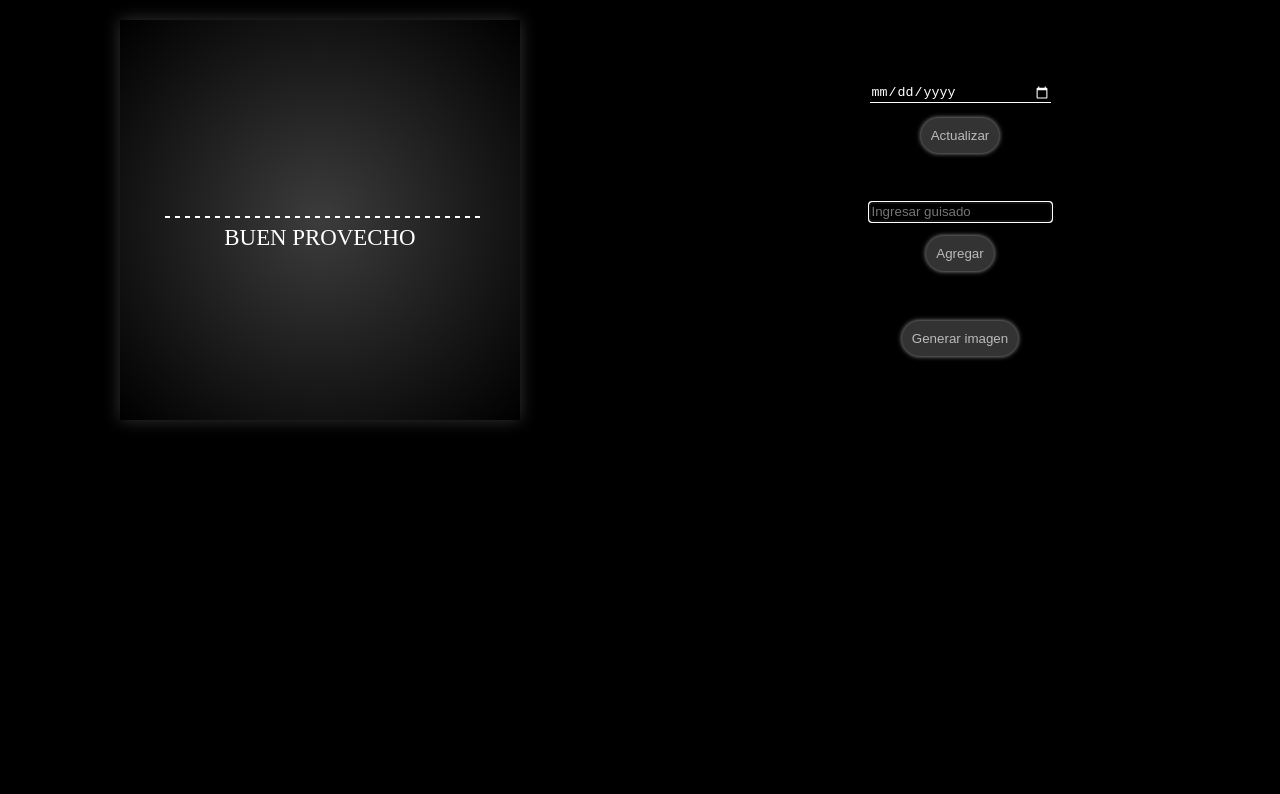
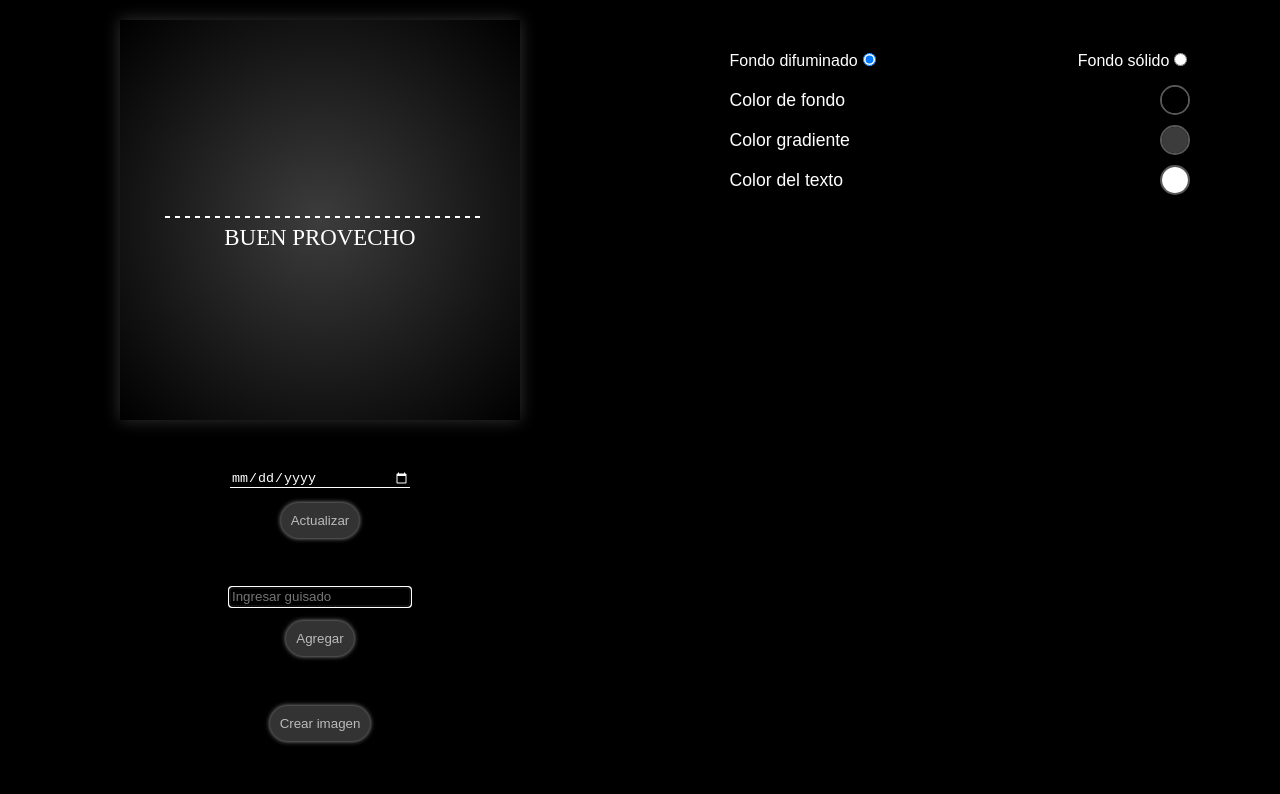
Before and after one commit to VGM137/ReactMenuGen, a React app: page / in a window 1280 px wide. Built offline with nearby package versions, Linux system fonts and the light colour scheme; a web font is replaced by a local one.

Commit message:
Editable styles 1.0

```diff
--- a/src/actions/index.js
+++ b/src/actions/index.js
@@ -17,3 +17,23 @@ export const removeOption = (payload) => ({
  type: "REMOVE_OPTION",
  payload
 });
+
+export const changeBackgroundColor = (payload) => ({
+ type: "CHANGE_BG_COLOR",
+ payload
+});
+
+export const changeGradientColor = (payload) => ({
+ type: "CHANGE_GR_COLOR",
+ payload
+});
+
+export const changeTextColor = (payload) => ({
+ type: "CHANGE_TX_COLOR",
+ payload
+});
+
+export const backgroundType = (payload) => ({
+ type: "BACKGROUND_TYPE",
+ payload
+});
--- a/src/assets/styles/App.scss
+++ b/src/assets/styles/App.scss
@@ -6,8 +6,9 @@
 body{
   margin: 0;
   font-size: 2.2em;
-  font-family: 'Finger Paint', cursive;
+  font-family: Arial, Helvetica, sans-serif;
   background-color: black;
+  box-sizing: border-box;
 }
 .principal{
   width: 100vw;
@@ -16,10 +17,12 @@ body{
   grid-template-columns: 50% 50%;
   grid-template-rows: auto
 }
+.container__wrapper{
+  margin: 10px;
+}
 
 @media screen and (max-width: 768px) {
   .principal{
     grid-template-columns: 100%;
-    grid-template-rows: 50% 50%;
   }
 }
--- /dev/null
+++ b/src/assets/styles/components/Checkbox.scss
@@ -0,0 +1,9 @@
+.checkbox-wrapper{
+    align-items: center;
+    color: #fff;
+    display: flex;
+    font-size: 1rem;
+    justify-content: space-between;
+    margin: 10px auto;
+    width: 80%;
+}
--- /dev/null
+++ b/src/assets/styles/components/ColorPicker.scss
@@ -0,0 +1,48 @@
+.text-colorPicker__container,
+.gradient-colorPicker__container,
+.background-colorPicker__container{
+    align-items: center;
+    color: #fff;
+    display: flex;
+    font-size: .5em;
+    justify-content: space-between;
+    margin: 5px auto;
+    width: 80%;
+}
+.picker-area {
+    width: 30px;
+    height: 30px;
+}
+.picker-wrapper{
+    height: 30px;
+    width: 30px;
+    border: none;
+    border-radius: 100%;
+    overflow: hidden;
+}
+.colorPicker__container input{
+    background-color: transparent;
+    border: none;
+    border-radius: 100%;
+    height: 60px;
+    width: 60px;
+    display: flex;
+    justify-content: center;
+    align-items: center;
+    padding: 0;
+    margin: 0;
+}
+.picker-container{
+    height: 100%;
+    width: 100%;
+    display: inline-grid;
+    overflow: hidden;
+    align-items: center;
+    justify-content: center;
+    border-radius: 100%;
+    margin: 0;
+    padding: 0;
+    align-content: center;
+    border: solid 2px rgba(176, 176, 176, 0.5);
+    box-sizing: border-box;
+}
--- a/src/assets/styles/components/EnterGuisado.scss
+++ b/src/assets/styles/components/EnterGuisado.scss
@@ -13,7 +13,7 @@
   color: white;
   background-color: rgba(0,0,0,0);
   border: none;
-  border-bottom: 1px solid black;
+  border-bottom: 1px solid rgb(255, 255, 255);
 }
 .btn-container{
   width: auto;
--- a/src/assets/styles/components/Interaccion.scss
+++ b/src/assets/styles/components/Interaccion.scss
@@ -2,6 +2,7 @@
   min-width: 100px;
   max-width: 200px;
   margin: auto;
+  font-size: 1em;
 }
 
 .downloadBtn{
@@ -19,6 +20,8 @@
 .link{
 /*   border: solid 1px white; */
   height: auto;
+  display: flex;
+  margin: auto;
 }
 
 .linkGo{
@@ -28,4 +31,21 @@
   justify-content: center;
   font-size: .5em;
   line-break: anywhere;
+  text-decoration: none;
 }
+
+.edit-styles{
+  display: flex;
+  flex-direction: column;
+  width: 90%;
+  margin: 20px auto 0;
+}
+
+@media screen and (max-width: 768px){
+  .entradas{
+    display: grid;
+    grid-template-columns: 1fr 1fr;
+    grid-template-rows: auto;
+    max-width: 90vw;
+  }
+}
--- a/src/assets/styles/components/VistaPrevia.scss
+++ b/src/assets/styles/components/VistaPrevia.scss
@@ -1,7 +1,3 @@
-body {
-  font-size: 2.2em;
-  font-family: 'Finger Paint';
-}
 .menu{
   max-width: 400px;
   max-height: 400px;
@@ -14,6 +10,7 @@ body {
   position: relative;
   box-shadow: 0px 0px 16px 0px #333333;
   font-size: .65em;
+  font-family: 'Finger Paint';
 }
 .container{
   margin: auto;
--- /dev/null
+++ b/src/components/Checkbox.jsx
@@ -0,0 +1,29 @@
+import React from 'react';
+import { connect, useSelector, useDispatch } from 'react-redux';
+import { backgroundType } from '../actions';
+import '../assets/styles/components/Checkbox.scss'
+
+const Checkbox = () => {
+
+  let dispatch = useDispatch()
+
+  const handleChange = (e) => {
+        let type = e.target.value
+        dispatch(backgroundType(type))
+  }
+
+  return (
+    <form onChange={(e) => handleChange(e)} className={`checkbox-wrapper`}  >
+        <div className='chackbox-container' >
+            <label htmlFor='gradient' >Fondo difuminado</label>
+            <input name='type' type='radio' defaultChecked value='gradient' id='gradient' />
+        </div>
+        <div className='chackbox-container' >
+            <label htmlFor='solid' >Fondo sólido</label>
+            <input name='type' type='radio' value='solid' id='solid' />
+        </div>
+    </form>
+  )
+}
+
+export default connect(null, null)(Checkbox)
--- /dev/null
+++ b/src/components/ColorPicker.jsx
@@ -0,0 +1,46 @@
+import React from 'react';
+import { connect, useSelector, useDispatch } from 'react-redux';
+import { changeBackgroundColor, changeGradientColor, changeTextColor } from '../actions';
+import '../assets/styles/components/ColorPicker.scss'
+
+const ColorPicker = ({section, label}) => {
+
+  const styles = useSelector(state => state.styles)
+  let dispatch = useDispatch()
+
+  let pickerValue = styles.section+'Color'
+
+  const handleClick = (e) => {
+    let color = e.target.value
+    if( section == 'background' ){
+      dispatch(changeBackgroundColor(color))
+    }else if( section == 'gradient' ){
+      dispatch(changeGradientColor(color))
+    }else if( section == 'text' ){
+      dispatch(changeTextColor(color))
+    }
+  }
+
+  return (
+    <div className={`colorPicker__container ${section}-colorPicker__container`} >
+        <label htmlFor="colorpicker">{label}</label>
+        <div className='picker-area' >
+          <div className='picker-container'>
+            <input
+              type="color"
+              id='colorpicker'
+              value={ section == 'background' && styles.backgroundColor || section == 'gradient' && styles.gradientColor || section == 'text' && styles.textColor  }
+              onChange={handleClick} />
+          </div>
+        </div>
+    </div>
+  )
+}
+
+const dispatchStateToProps = {
+  changeBackgroundColor,
+  changeGradientColor,
+  changeTextColor
+}
+
+export default connect(null, dispatchStateToProps)(ColorPicker)
--- a/src/components/CreateImage.jsx
+++ b/src/components/CreateImage.jsx
@@ -5,6 +5,8 @@ import { guisadoText, addOption } from "../actions";
 import '../assets/styles/components/EnterGuisado.scss'
 
 const CreateImage = (props) => {
+
+  let styles = props.styles
 
   const createImage = async () => {
     const payload = {
@@ -18,8 +20,7 @@ const CreateImage = (props) => {
         width: 400px;
         height: 400px;
         margin: auto;
-        background: rgb(60,60,60);
-        background: radial-gradient(circle, rgba(60,60,60,1) 0%, rgba(0,0,0,1) 100%);
+        background: ${styles.backgroundType == 'gradient' ? `radial-gradient(circle, ${styles.gradientColor} 0%, ${styles.backgroundColor} 100%)` : `${styles.backgroundColor}` };
         display: flex;
         position: relative;
         box-shadow: 0px 0px 16px 0px #333333;
@@ -35,11 +36,11 @@ const CreateImage = (props) => {
         margin: 0 auto;
       }
       .encabezado{
-        color: white;
+        color: ${styles.textColor};
         display: flex;
         margin: auto;
         text-align: center;
-        background-image: linear-gradient(to right, white 50%, rgba(255,255,255,0) 0%);
+        background-image: linear-gradient(to right, ${styles.textColor} 50%, rgba(255,255,255,0) 0%);
         background-position: bottom;
         background-size: 10px 2px;
         background-repeat: repeat-x;
@@ -65,18 +66,18 @@ const CreateImage = (props) => {
       }
       .guisados{
         width: auto;
-        color: white;
+        color: ${styles.textColor};
         text-align: center;
         box-sizing: border-box;
         padding: 10px 0 25px 0;
       }
 
       .pie{
-        background-image: linear-gradient(90deg,#fff 50%,hsla(0,0%,100%,0) 0);
+        background-image: linear-gradient(90deg, ${styles.textColor} 50%,hsla(0,0%,100%,0) 0);
         background-position: top;
         background-repeat: repeat-x;
         background-size: 10px 2px;
-        color: #fff;
+        color: ${styles.textColor};
         padding: 10px 0;
       }
       .pie-mensaje{
@@ -130,7 +131,7 @@ const CreateImage = (props) => {
     try {
       const response = await axios.post('https://hcti.io/v1/image', JSON.stringify(payload), headers );
       console.log(response)
-      link.innerHTML = `<a id="linkGo" target='_blank' class="linkGo" href=${response.data.url}>Guardar</a>`;
+      link.innerHTML = `<a id="linkGo" target='_blank' class="linkGo" href=${response.data.url}>Abrir imagen</a>`;
     } catch (error) {
       console.log(error);
     }
@@ -138,7 +139,7 @@ const CreateImage = (props) => {
 
   return(
     <div id="downloadBtn" className="downloadBtn">
-        <button id="download" className="download btn" onClick={createImage}>Generar imagen</button>
+        <button id="download" className="download btn" onClick={createImage}>Crear imagen</button>
     </div>
   )
 }
@@ -146,6 +147,7 @@ const CreateImage = (props) => {
 const mapStateToProps = (state) => {
   return {
     optionText: state.optionText,
+    styles: state.styles
   }
 }
 
--- a/src/components/EnterDate.jsx
+++ b/src/components/EnterDate.jsx
@@ -12,7 +12,7 @@ const EnterDate = (props) => {
   }
 
   return (
-    <div>
+    <div className='container__wrapper'>
       <div id="enter-container" className="enter-container">
         <input
           id="date"
--- a/src/components/EnterGuisado.jsx
+++ b/src/components/EnterGuisado.jsx
@@ -33,7 +33,7 @@ const EnterGuisado = (props) => {
   }
 
   return(
-    <div>
+    <div className="container__wrapper">
       <div id="enter-container" className="enter-container">
         <input
           id="guisado"
--- a/src/components/Interaccion.jsx
+++ b/src/components/Interaccion.jsx
@@ -3,11 +3,29 @@ import { connect } from 'react-redux'
 import EnterDate from './EnterDate';
 import EnterGuisado from './EnterGuisado';
 import CreateImage from './CreateImage';
+import ColorPicker from './ColorPicker';
+import Checkbox from './Checkbox';
 import '../assets/styles/components/Interaccion.scss'
 
-const Interaccion = () => {
+const Interaccion = (props) => {
+
+  let isGradient = props.style.backgroundType
 
   return (
+    <>
+      <section className='edit-styles'>
+        <Checkbox />
+        {isGradient == 'gradient'
+          ?
+            <>
+              <ColorPicker section={'background'} label='Color de fondo' />
+              <ColorPicker section={'gradient'} label='Color gradiente' />
+            </>
+          :
+            <ColorPicker section={'background'} label='Color de fondo' />
+          }
+          <ColorPicker section={'text'} label='Color del texto' />
+      </section>
     <section id="entradas" className="entradas">
       <EnterDate />
       <EnterGuisado />
@@ -16,7 +34,14 @@ const Interaccion = () => {
         <a id="linkGo" className="linkGo"></a>
       </div>
     </section>
+    </>
   )
 };
 
-export default connect(null, null)(Interaccion);
+const mapStateToProps = state => {
+  return{
+    style: state.styles
+  }
+}
+
+export default connect(mapStateToProps, null)(Interaccion);
--- a/src/components/VistaPrevia.jsx
+++ b/src/components/VistaPrevia.jsx
@@ -8,15 +8,16 @@ const Interaccion = (props) => {
   const dateIsEnable = props.date.length > 0
   const options = props.options
   const optionsIsEnable = options.length > 0
+  const styles = props.styles
   /* const optionsIsEnable = options.length > 0 */ /* || options.length + 1 || options.length - 1 */
 
   return (
-    <section id="menu" className="menu">
+    <section id="menu" className="menu" style={ styles.backgroundType == 'gradient' ? {background: `radial-gradient(circle, ${styles.gradientColor} 0%, ${styles.backgroundColor} 100%)`} : {background: `${styles.backgroundColor}` } }>
       <div id="container" className="container">
-        <div id="encabezado" className="encabezado">
+        <div id="encabezado" className="encabezado" style={{color: `${styles.textColor}`, backgroundImage: `linear-gradient(to right, ${styles.textColor} 50%, rgba(255,255,255,0) 0%)`}}>
           {dateIsEnable
             ?
-              <div id="encabezado-container" className="encabezado-container">
+              <div id="encabezado-container" className="encabezado-container" >
                 <p id="fecha" className="fecha">{props.date}</p>
                 <p id="hoy" className="hoy">HOY EN SAGAZ</p>
               </div>
@@ -24,7 +25,7 @@ const Interaccion = (props) => {
               console.log('Date is not enable')
           }
         </div>
-        <div id="guisados" className="guisados">
+        <div id="guisados" className="guisados" style={{ color: `${styles.textColor}` }} >
           {optionsIsEnable
             ?
               options.map(option =>
@@ -34,7 +35,7 @@ const Interaccion = (props) => {
               console.log('No options listed')
           }
         </div>
-        <div id="pie" className="pie">
+        <div id="pie" className="pie" style={{ color: `${styles.textColor}`, backgroundImage: `linear-gradient(to right, ${styles.textColor} 50%, rgba(255,255,255,0) 0%)` }}>
           <p id="pie-mensaje" className="pie-mensaje">BUEN PROVECHO</p>
         </div>
       </div>
@@ -46,7 +47,8 @@ const Interaccion = (props) => {
 const mapStateToProps = (state) => {
   return {
     date: state.date,
-    options: state.options
+    options: state.options,
+    styles: state.styles
   }
 }
 
--- a/src/index.js
+++ b/src/index.js
@@ -8,7 +8,13 @@ import App from './routes/App.js';
 const initialState = {
   date: '',
   options: [],
-  optionText: ""
+  optionText: "",
+  styles: {
+    backgroundType: 'gradient',
+    backgroundColor: '#000',
+    gradientColor: '#3c3c3c',
+    textColor: '#ffffff'
+  }
 }
 
 const composeEnhancers = window.__REDUX_DEVTOOLS_EXTENSION__ && window.__REDUX_DEVTOOLS_EXTENSION__()
--- a/src/reducers/index.js
+++ b/src/reducers/index.js
@@ -20,11 +20,33 @@ const reducer = (state, action) => {
       }
 
     case "REMOVE_OPTION":
-/*       const array = state.options;
-      const deleted = array. */
       return{
         ...state,
         options: [...state.options.filter((option) => option != action.payload)]
+      }
+
+    case "CHANGE_BG_COLOR":
+      return{
+        ...state,
+        styles: {...state.styles, backgroundColor: action.payload}
+      }
+
+    case "CHANGE_GR_COLOR":
+      return{
+        ...state,
+        styles: {...state.styles, gradientColor: action.payload}
+      }
+
+    case "CHANGE_TX_COLOR":
+      return{
+        ...state,
+        styles: {...state.styles, textColor: action.payload}
+      }
+
+    case "BACKGROUND_TYPE":
+      return{
+        ...state,
+        styles: {...state.styles, backgroundType: action.payload}
       }
 
     default :
```
